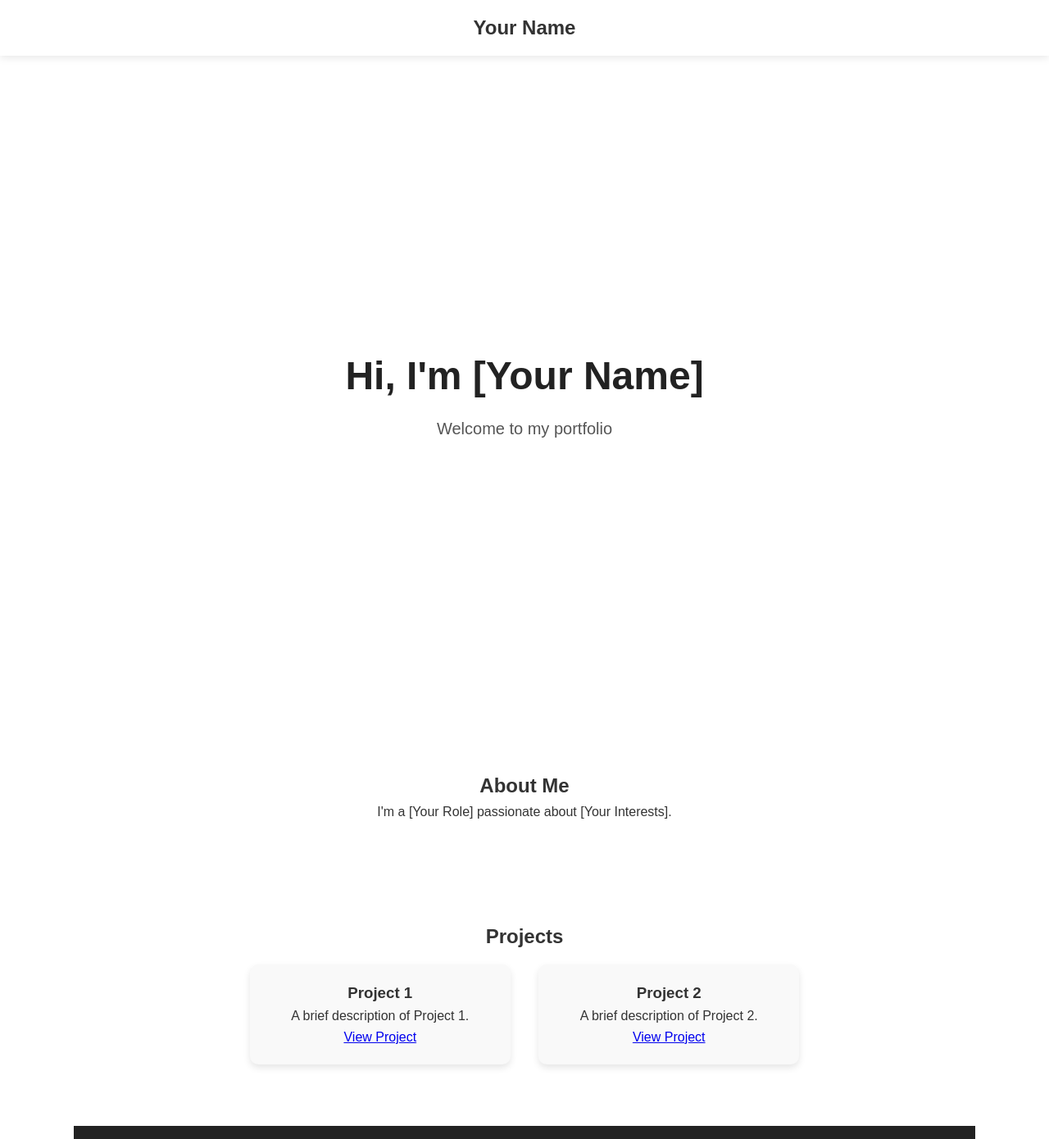
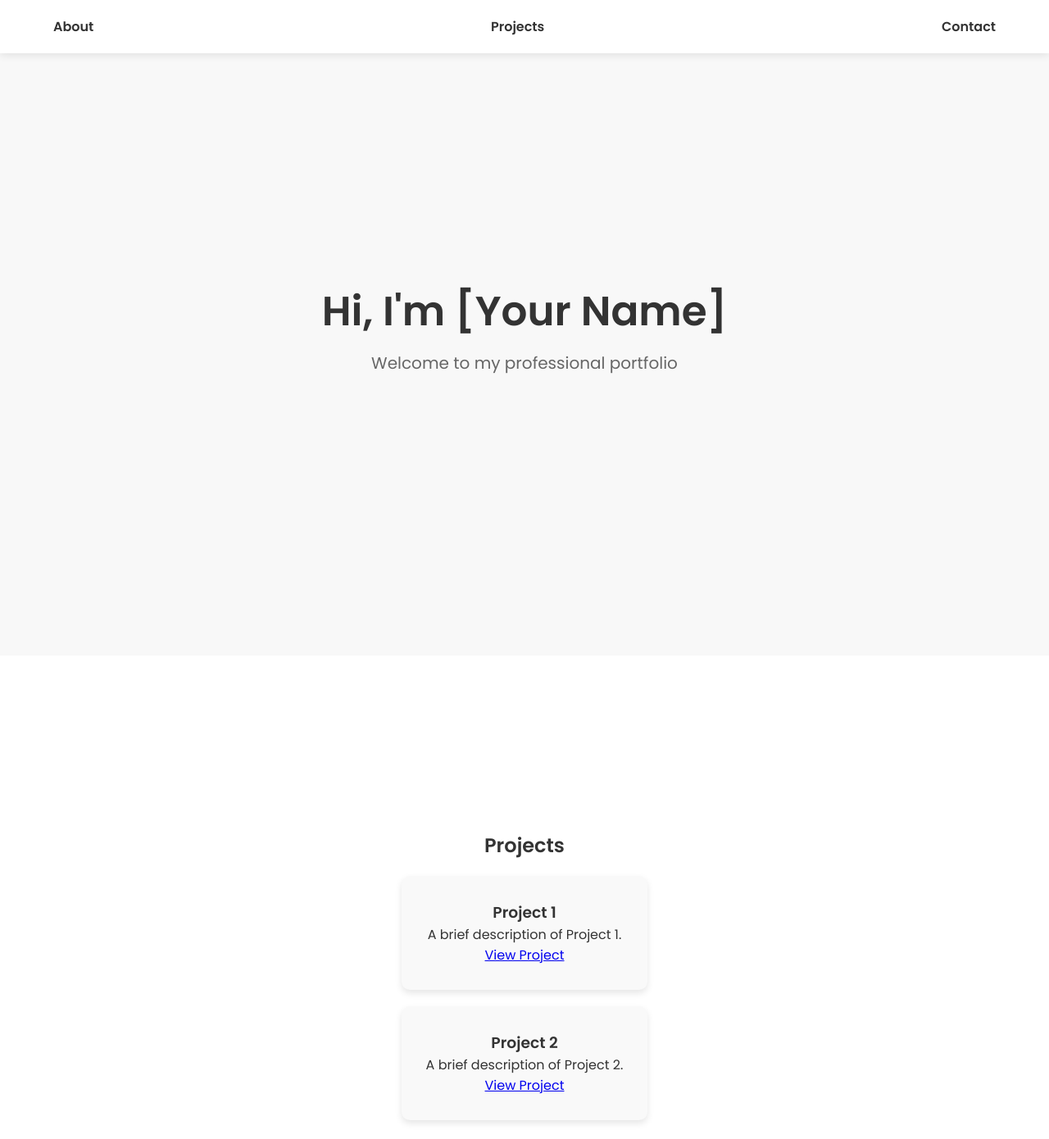
Before and after one commit to chenyang4278/chenyang4278.github.io, a plain HTML site: page index.html in a window 1280 px wide. Shown: the top 1390 px of the page at 82% size. Drawn offline with Linux system fonts and the light colour scheme.

Commit message:
Update index.html

```diff
--- a/index.html
+++ b/index.html
@@ -4,61 +4,63 @@
     <meta charset="UTF-8">
     <meta name="viewport" content="width=device-width, initial-scale=1.0">
     <title>Your Name - Portfolio</title>
+    <link href="https://fonts.googleapis.com/css2?family=Poppins:wght@300;400;600&display=swap" rel="stylesheet">
     <style>
         * {
             margin: 0;
             padding: 0;
             box-sizing: border-box;
-            font-family: 'Arial', sans-serif;
+            font-family: 'Poppins', sans-serif;
+            scroll-behavior: smooth;
         }
         body {
-            background-color: #fff;
+            background: #fff;
             color: #333;
-            line-height: 1.6;
         }
-        header {
+        nav {
             position: fixed;
             width: 100%;
             top: 0;
             background: rgba(255, 255, 255, 0.9);
-            padding: 15px 0;
-            text-align: center;
-            font-size: 24px;
-            font-weight: bold;
+            display: flex;
+            justify-content: space-between;
+            padding: 20px 50px;
+            z-index: 1000;
             box-shadow: 0 2px 10px rgba(0, 0, 0, 0.1);
-            z-index: 1000;
         }
-        .container {
-            width: 90%;
-            max-width: 1100px;
-            margin: 80px auto 0;
+        nav a {
+            text-decoration: none;
+            color: #333;
+            font-weight: 600;
+            margin: 0 15px;
         }
-        .hero {
+        .section {
+            min-height: 100vh;
             display: flex;
             justify-content: center;
             align-items: center;
-            height: 100vh;
             text-align: center;
+            padding: 50px;
+        }
+        .hero {
+            background: #f8f8f8;
         }
         .hero h1 {
-            font-size: 48px;
-            font-weight: bold;
-            color: #222;
+            font-size: 50px;
+            font-weight: 600;
         }
         .hero p {
             font-size: 20px;
-            color: #555;
+            color: #666;
             margin-top: 10px;
         }
-        .section {
-            padding: 60px 20px;
-            text-align: center;
+        .projects {
+            background: #fff;
         }
-        .projects .project-card {
-            display: inline-block;
-            width: 30%;
-            margin: 15px;
-            padding: 20px;
+        .project-card {
+            max-width: 600px;
+            margin: 20px auto;
+            padding: 30px;
             background: #f9f9f9;
             border-radius: 10px;
             box-shadow: 0px 4px 8px rgba(0, 0, 0, 0.1);
@@ -66,7 +68,6 @@
         .contact {
             background: #222;
             color: white;
-            padding: 40px;
         }
         .contact a {
             color: #00aaff;
@@ -76,21 +77,19 @@
     </style>
 </head>
 <body>
-    <header>
-        Your Name
-    </header>
-    <div class="container">
-        <section class="hero">
+    <nav>
+        <a href="#about">About</a>
+        <a href="#projects">Projects</a>
+        <a href="#contact">Contact</a>
+    </nav>
+    <section id="about" class="section hero">
         <div>
             <h1>Hi, I'm [Your Name]</h1>
-                <p>Welcome to my portfolio</p>
+            <p>Welcome to my professional portfolio</p>
         </div>
     </section>
-        <section class="section about">
-            <h2>About Me</h2>
-            <p>I'm a [Your Role] passionate about [Your Interests].</p>
-        </section>
-        <section class="section projects">
+    <section id="projects" class="section projects">
+        <div>
             <h2>Projects</h2>
             <div class="project-card">
                 <h3>Project 1</h3>
@@ -102,12 +101,14 @@
                 <p>A brief description of Project 2.</p>
                 <a href="#">View Project</a>
             </div>
+        </div>
     </section>
-        <section class="contact">
+    <section id="contact" class="section contact">
+        <div>
             <h2>Contact Me</h2>
             <p>Email: <a href="mailto:your.email@example.com">your.email@example.com</a></p>
             <p>GitHub: <a href="https://github.com/your-username">your-username</a></p>
+        </div>
     </section>
-    </div>
 </body>
 </html>
```
Lines whose indentation alone changed are shown as unchanged.
